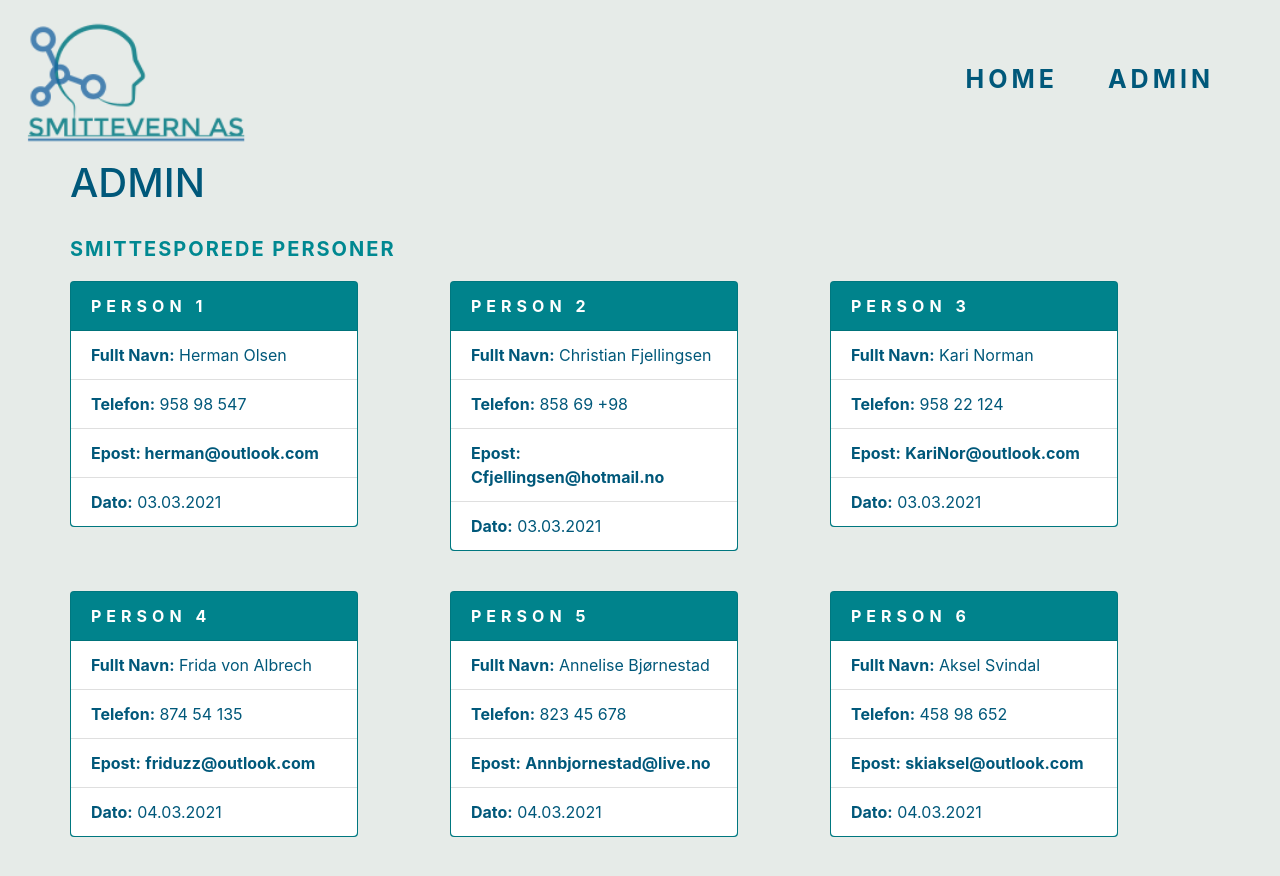
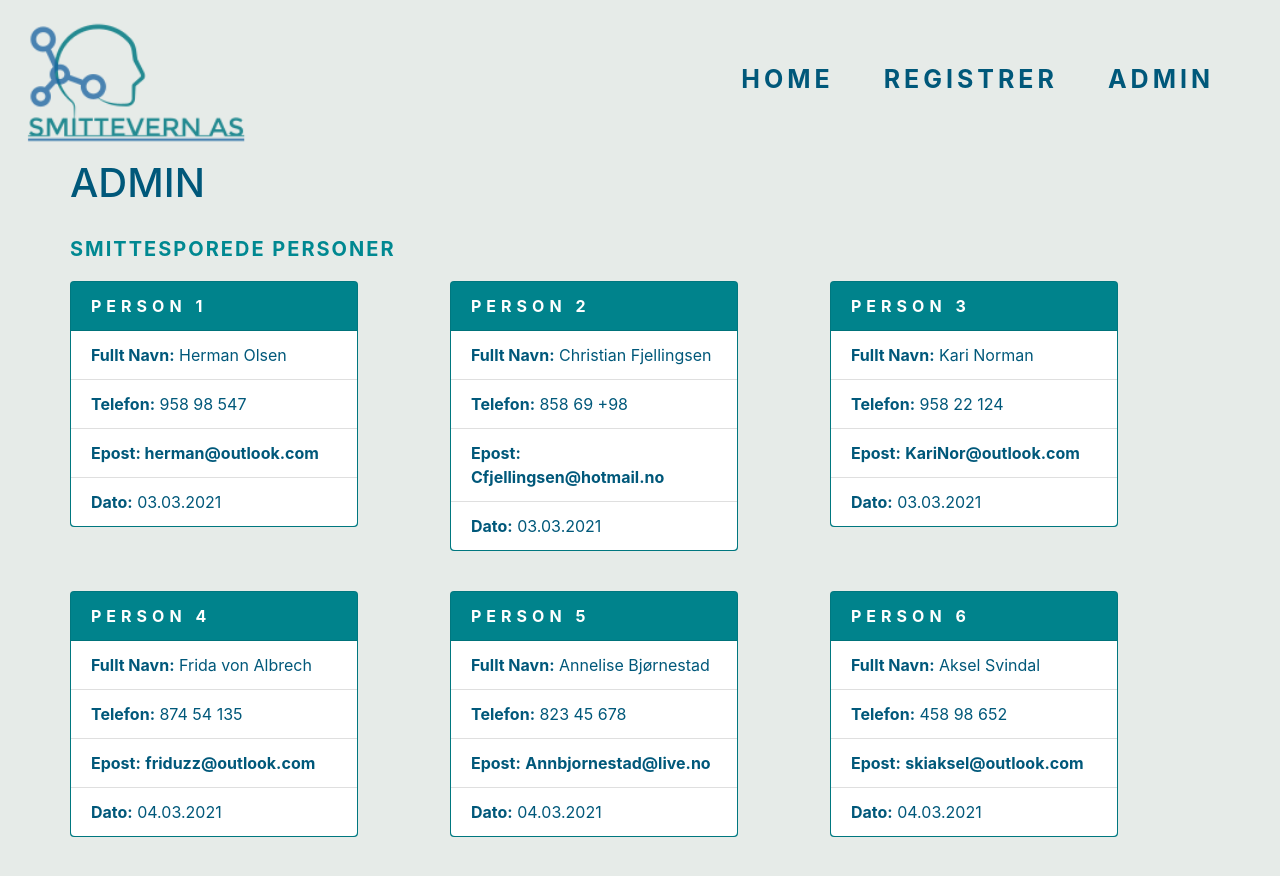
Before and after one commit to NinaWiik/intervju-react-oppgave, a React (Create React App) app: page /admin in a window 1280 px wide. Built offline with nearby package versions, Linux system fonts and the light colour scheme.

Commit message:
Update Navigation.js
Added registration

```diff
--- a/src/components/layout/Navigation.js
+++ b/src/components/layout/Navigation.js
@@ -21,6 +21,9 @@ function Navigation() {
           <NavLink to="/" exact>
             Home
           </NavLink>
+          <NavLink to="/" exact>
+            Registrer
+          </NavLink>
           <NavLink to="/admin">Admin</NavLink>
         </Nav>
       </Navbar>
```
